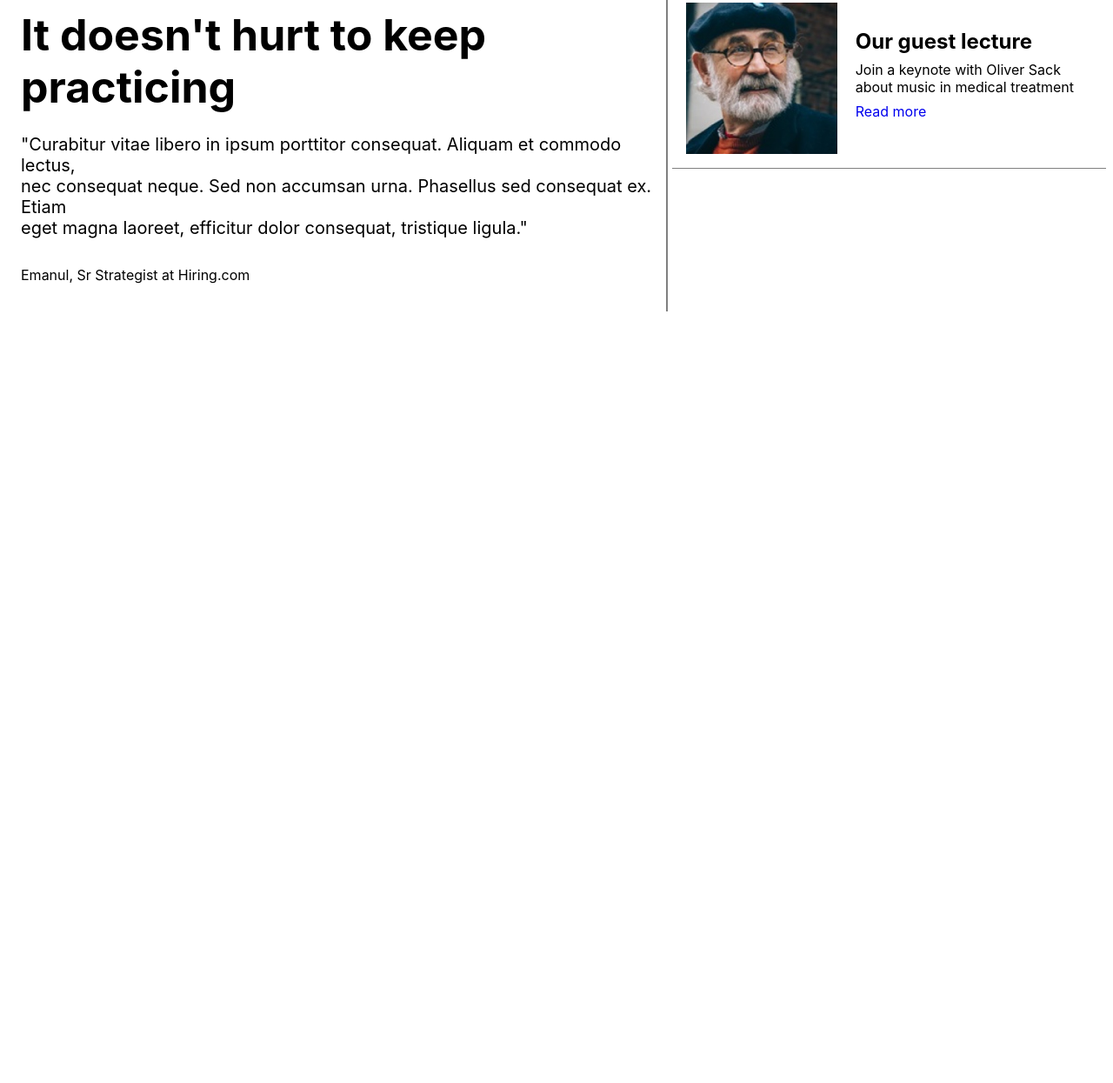
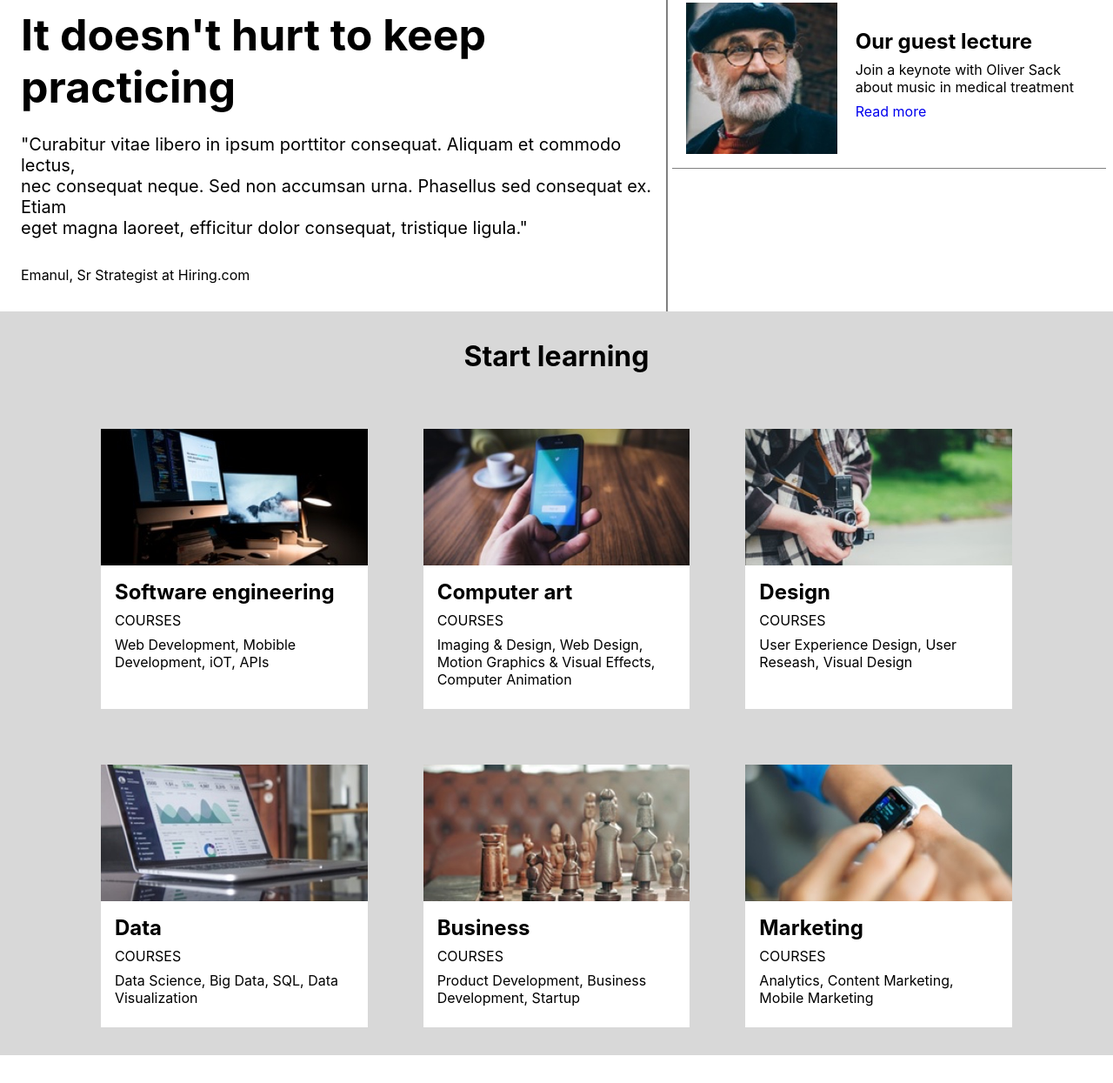
Before and after one commit to Rravg/capstone_colmar_assets, a plain HTML site: page index.html in a window 1280 px wide. Shown: the part 1112-2357 px from the top of the page at 87% size. Before the commit the page ends 1470 px from the top, so only its background shows below. Drawn offline with Linux system fonts and the light colour scheme.

Commit message:
Finish main3

```diff
--- a/index.html
+++ b/index.html
@@ -70,5 +70,58 @@
             </div>
         </div>
     </div>
+    <div class="main3">
+        <h1>Start learning</h1>
+        <div class="main3-container">
+            <div class="course">
+                <img src="resources/images/course-software.jpg" alt="">
+                <div class="text">
+                    <h2>Software engineering</h2>
+                    <p>COURSES</p>
+                    <p>Web Development, Mobible <br> Development, iOT, APIs</p>
+                </div>
+            </div>
+            <div class="course">
+                <img src="resources/images/course-computer-art.jpg" alt="">
+                <div class="text">
+                    <h2>Computer art</h2>
+                    <p>COURSES</p>
+                    <p>Imaging & Design, Web Design,<br> Motion Graphics & Visual Effects,<br> Computer Animation </p>
+                </div>
+            </div>
+            <div class="course">
+                <img src="resources/images/course-design.jpg" alt="">
+                <div class="text">
+                    <h2>Design</h2>
+                    <p>COURSES</p>
+                    <p>User Experience Design, User <br> Reseash, Visual Design</p>
+                </div>
+            </div>
+            <div class="course">
+                <img src="resources/images/course-data.jpg" alt="">
+                <div class="text">
+                    <h2>Data</h2>
+                    <p>COURSES</p>
+                    <p>Data Science, Big Data, SQL, Data <br> Visualization</p>
+                </div>
+            </div>
+            <div class="course">
+                <img src="resources/images/course-business.jpg" alt="">
+                <div class="text">
+                    <h2>Business</h2>
+                    <p>COURSES</p>
+                    <p>Product Development, Business <br> Development, Startup</p>
+                </div>
+            </div>
+            <div class="course">
+                <img src="resources/images/course-marketing.jpg" alt="">
+                <div class="text">
+                    <h2>Marketing</h2>
+                    <p>COURSES</p>
+                    <p>Analytics, Content Marketing, <br> Mobile Marketing</p>
+                </div>
+            </div>
+        </div>
+    </div>
 </body>
 </html>
--- a/resources/css/style.css
+++ b/resources/css/style.css
@@ -103,6 +103,7 @@
 }
 
 .start p a {
+    display: block;
     text-decoration: none;
     color: white;
 }
@@ -250,3 +251,51 @@
 .guest-text p a {
    text-decoration: none;
 }
+
+/* MAIN 3 */
+
+.main3 {
+    background-color: rgb(216, 216, 216);
+}
+
+.main3 h1 {
+    margin: 0px;
+    padding-top: 32px;
+    text-align: center;
+}
+
+.main3-container {
+    margin: 32px 72px;
+    display: flex;
+    flex-wrap: wrap;
+    align-content: center;
+    justify-content: center;
+}
+
+.main3-container .course {
+    max-width: 27%;
+    margin: 32px 32px;
+    background-color: white;
+    padding-bottom: 16px;
+}
+
+.course:hover {
+    box-shadow: 0 4px 8px 0 rgba(0, 0, 0, 0.2), 0 6px 20px 0 rgba(0, 0, 0, 0.19);
+}
+
+.course .text {
+    margin-left: 16px;
+
+}
+
+.course .text p {
+    margin: 8px 0px;
+}
+
+.course img {
+    max-width: 100%;
+    max-height: 100%;
+    display: block;
+    height: auto;
+    margin-bottom: 16px;
+}
```
